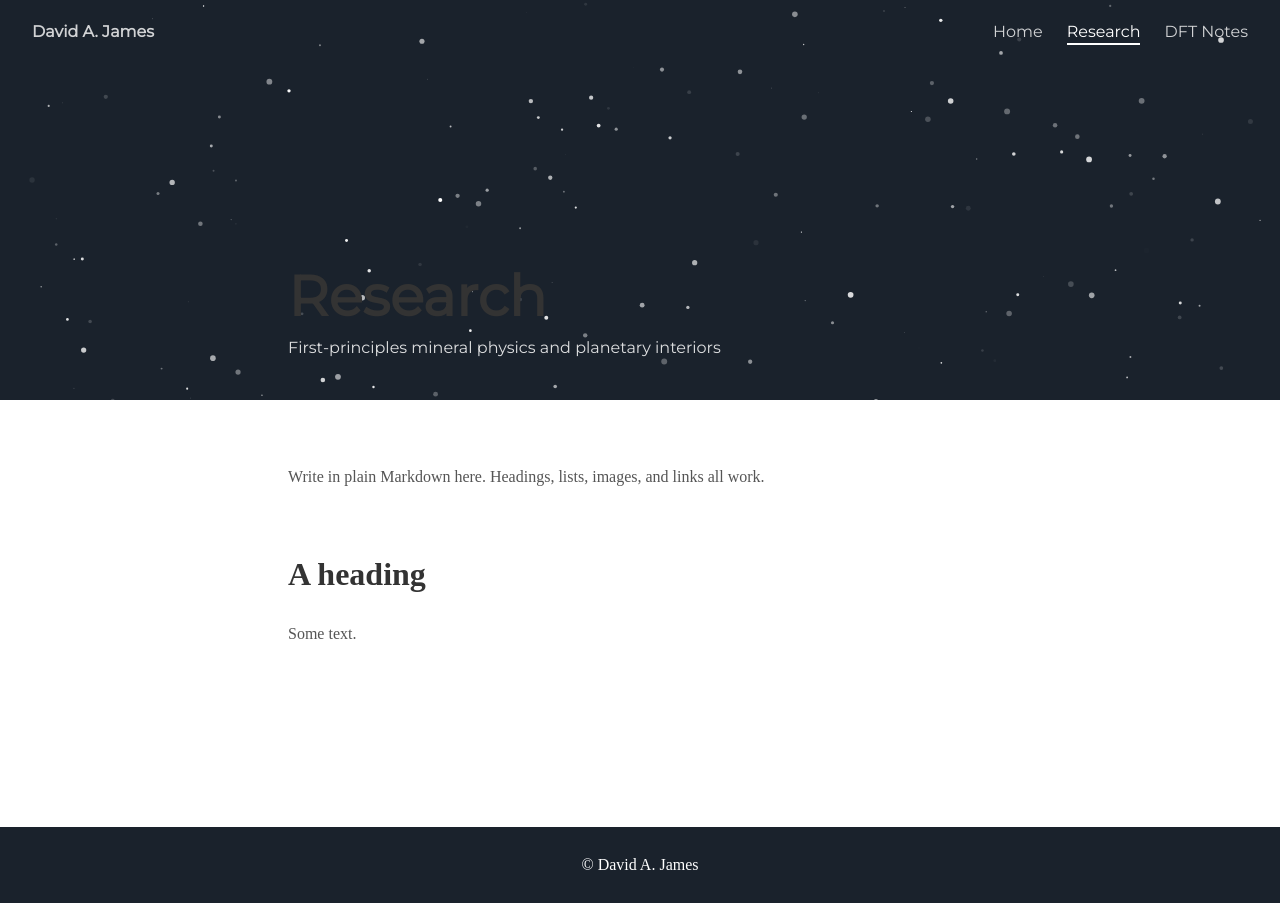
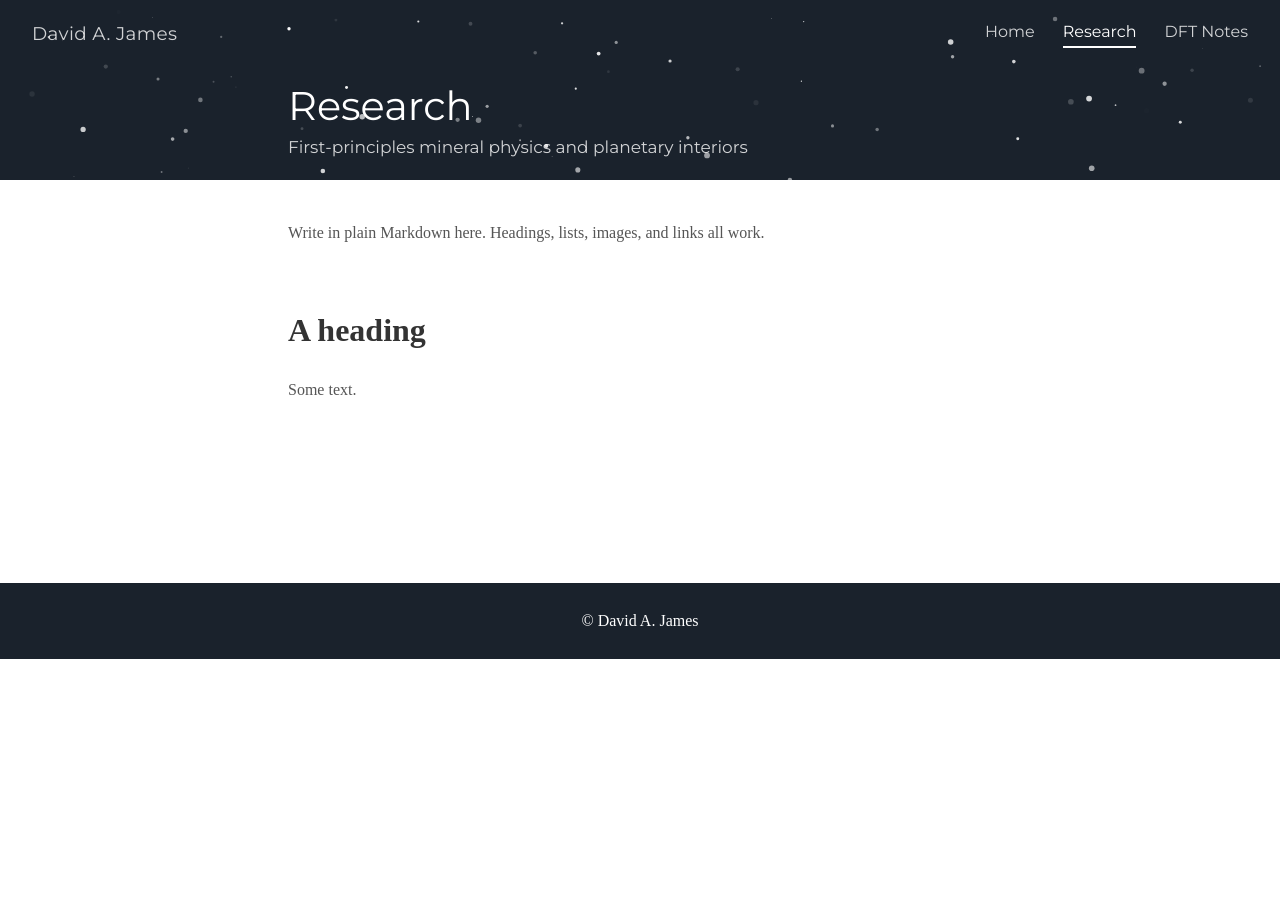
Before and after one commit to da-james/da-james.github.io, a Jekyll site: the page built from pages/research/research.md, in a window 1280 px wide. Built offline with Jekyll 4.4.1, drawn with Linux system fonts in a browser that asks for light colours; some web fonts are replaced.

Commit message:
Nav bar over particles, banner-sized subpage hero, move pages under pages/
- default.html included header.html twice, which rendered a second 100vh
  particle block under the splash hero. Removed the duplicate.
- Nav bar: transparent, white Montserrat text, laid out horizontally and
  layered over the particle hero/banner so they read as one block.
- Subpage hero is now a ~1/5-screen banner ($banner-height in _page.scss)
  with room reserved for the nav; title is white (base h1 color was
  overriding it).
- Stylesheet link gets a per-build ?v= query so browsers can't keep
  serving an old main.css.
- Devicon stylesheet moved into <head> (it sat before <html>).
- research/ and dft/ moved to pages/; permalinks keep /research/ and /dft/.
  _config.yml defaults give everything in pages/ layout: page.
- Untracked the committed .sass-cache/ and ignored it.

Co-Authored-By: Claude Opus 5.5 <noreply@anthropic.com>
Claude-Session: https://claude.ai/code/session_016zKeeveaUPvDm8VSowBdPr

```diff
--- a/_config.yml
+++ b/_config.yml
@@ -14,3 +14,11 @@ exclude: ['package.json', 'src' , 'node_modules']
 
 sass:
   style: compressed
+
+# Everything under pages/ uses the subpage layout by default, so a new page
+# only needs a title and a permalink in its front matter.
+defaults:
+  - scope:
+      path: "pages"
+    values:
+      layout: page
--- a/_includes/head.html
+++ b/_includes/head.html
@@ -6,6 +6,8 @@
   <title>{% if page.title %}{{ page.title }}{% else %}{{ site.title }}{% endif %}</title>
   <meta name="description" content="{% if page.description %}{{ page.description | strip_html | strip_newlines | truncate: 160 }}{% else %}{{ site.description }}{% endif %}">
 
-  <link rel="stylesheet" href="{{ '/assets/css/main.css' | prepend: site.baseurl }}">
+  <!-- ?v= changes on every build, so browsers never keep a stale stylesheet -->
+  <link rel="stylesheet" href="{{ '/assets/css/main.css' | prepend: site.baseurl }}?v={{ site.time | date: '%s' }}">
+  <link rel="stylesheet" href="https://cdn.jsdelivr.net/gh/konpa/devicon@df6431e323547add1b4cf45992913f15286456d3/devicon.min.css">
   <link rel="shortcut icon" type="image/png" href="{{ '/assets/imgs/DjOH_ProfilePic.png' }}" >
 </head>
--- a/_layouts/default.html
+++ b/_layouts/default.html
@@ -1,10 +1,8 @@
 <!DOCTYPE html>
-<link rel="stylesheet" href="https://cdn.jsdelivr.net/gh/konpa/devicon@df6431e323547add1b4cf45992913f15286456d3/devicon.min.css">
 <html lang="en">
   {% include head.html %}
   <body>
     {% include nav.html %}
-        {% include header.html %}
     {% include header.html %}
     <section id="about">
       {% include about.html %}
--- a/_layouts/page.html
+++ b/_layouts/page.html
@@ -1,12 +1,12 @@
 <!DOCTYPE html>
-<link rel="stylesheet" href="https://cdn.jsdelivr.net/gh/konpa/devicon@df6431e323547add1b4cf45992913f15286456d3/devicon.min.css">
 <html lang="en">
   {% include head.html %}
   <body>
     {% include nav.html %}
 
     <!-- Same id the splash hero uses, so app.js finds it and draws particles.
-         The .page-hero class shrinks it; see _sass/_page.scss. -->
+         The .page-hero class shrinks it to a banner; see _sass/_page.scss.
+         The nav bar (above) is layered over the top of this banner. -->
     <header id="particles-js" class="page-hero">
       <div class="page-hero__text">
         <h1>{{ page.title }}</h1>
--- a/_sass/_nav.scss
+++ b/_sass/_nav.scss
@@ -1,11 +1,13 @@
-// Nav bar layered over the particle hero, on the splash page and subpages.
+// Nav bar. It has no background of its own: it is positioned over the top of
+// the particle hero (splash page) or banner (subpages), so the particles show
+// through and the two read as one block.
 
 .site-nav {
   position: absolute;
   top: 0;
   left: 0;
   right: 0;
-  z-index: 2;                  // .header in _header.scss uses z-index 1
+  z-index: 2;                  // above the particle canvas and .header (z 1)
   display: flex;
   flex-wrap: wrap;
   align-items: center;
@@ -13,16 +15,21 @@
   gap: 0.5rem 1.5rem;
   padding: 1.25rem 2rem;
   font-family: 'Montserrat', sans-serif;
+  font-size: 1rem;
+  line-height: 1.5;
+  color: #fff;
 
   a {
-    color: rgba(255, 255, 255, 0.8);
+    color: #fff;
     text-decoration: none;
+    opacity: 0.8;
+    transition: opacity 0.2s;
   }
 
   a:hover,
   a:focus-visible,
   a.is-active {
-    color: #fff;
+    opacity: 1;
   }
 
   a:focus-visible {
@@ -31,23 +38,31 @@
   }
 }
 
-.site-nav__brand { font-weight: 600; }
+.site-nav__brand {
+  font-size: 1.15rem;
+  letter-spacing: 0.02em;
+}
 
 .site-nav__links {
-  display: flex;
+  display: flex;               // horizontal row
   flex-wrap: wrap;
-  gap: 1.5rem;
-  margin: 0;
+  gap: 1.75rem;
+  margin: 0;                   // cancels the ul margin/padding from _base.scss
   padding: 0;
   list-style: none;
 
+  a {
+    display: inline-block;
+    padding-bottom: 2px;
+    border-bottom: 2px solid transparent;
+  }
+
   a.is-active {
-    border-bottom: 2px solid currentColor;
-    padding-bottom: 2px;
+    border-bottom-color: #fff;
   }
 }
 
 @media (max-width: 600px) {
   .site-nav { padding: 1rem; }
-  .site-nav__links { gap: 1rem; }
+  .site-nav__links { gap: 1.1rem; }
 }
--- a/_sass/_page.scss
+++ b/_sass/_page.scss
@@ -3,13 +3,20 @@
 // min-height 100vh on that id, and an id beats a class, so the override has
 // to match its specificity.
 
+// Banner size. 20vh is about 1/5 of the screen (use 10vh for ~1/10).
+// The top padding reserves room for the nav bar, which is layered over the
+// banner, so the title can never slide under it; the banner grows if needed.
+$banner-height: 20vh;
+$banner-nav-space: 4.75rem;         // nav is one row
+$banner-nav-space-narrow: 6.5rem;   // nav wraps to two rows on phones
+
 #particles-js.page-hero {
   position: relative;          // contains the canvas and the title
   display: flex;
-  align-items: flex-end;
-  min-height: 0;               // cancels the 100vh from _header.scss
-  height: 40vh;
-  padding: 0 2rem 2.5rem;
+  align-items: flex-end;       // title sits at the bottom, under the nav
+  min-height: $banner-height;  // replaces the 100vh from _header.scss
+  box-sizing: border-box;
+  padding: $banner-nav-space 2rem 1.25rem;
   background-attachment: scroll;
   overflow: hidden;
 
@@ -17,33 +24,53 @@
     position: absolute;
     top: 0;
     left: 0;
+    width: 100%;
     height: 100% !important;   // cancels the 100vh !important from _header.scss
-    width: 100%;
+  }
+
+  @media (max-width: 600px) {
+    padding: $banner-nav-space-narrow 1rem 1rem;
   }
 }
 
 .page-hero__text {
   position: relative;          // sits above the canvas
   z-index: 1;
-  max-width: 44rem;
+  max-width: 44rem;            // lines up with .page-content below
   width: 100%;
   margin: 0 auto;
   font-family: 'Montserrat', sans-serif;
   color: #fff;
 
-  h1 { margin: 0; font-size: 40px; line-height: 1.1; }
-  p  { margin: 0.5rem 0 0; opacity: 0.85; }
+  h1 {
+    margin: 0;                 // cancels the h1 spacing and color in _base.scss
+    padding: 0;
+    color: #fff;
+    font-size: 30px;
+    font-weight: 400;
+    line-height: 1.15;
+  }
+  p {
+    margin: 0.35rem 0 0;
+    font-size: 15px;
+    opacity: 0.8;
+  }
 
   @media only screen and (min-width: $cut) {
-    h1 { font-size: 56px; }
+    h1 { font-size: 40px; }
+    p  { font-size: 17px; }
   }
 }
 
 .page-content {
   max-width: 44rem;            // keeps lines under ~80 characters
   margin: 0 auto;
-  padding: 3rem 2rem 4rem;
+  padding: 1rem 2rem 4rem;
+
+  @media (max-width: 600px) { padding: 0.5rem 1rem 3rem; }
   line-height: 1.65;
+
+  > :first-child { margin-top: 1.5rem; }
 
   img { max-width: 100%; height: auto; }
 
```
Also changed, not shown: pages/dft/dft.md (renamed from dft/dft.md), pages/research/research.md (renamed from research/research.md), 1 other file. Lines whose indentation alone changed are shown as unchanged.
